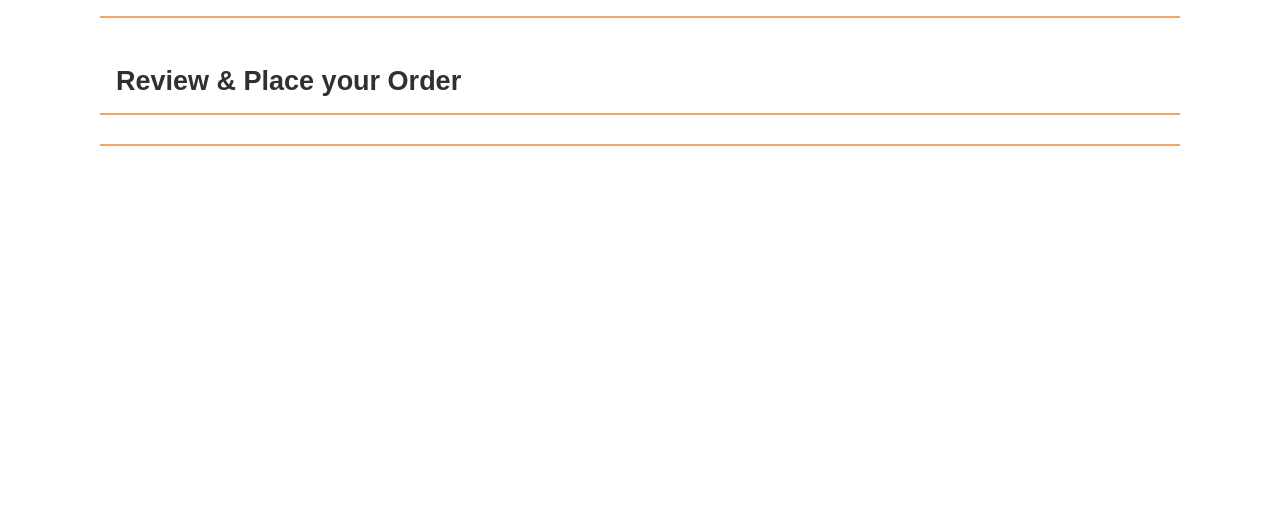
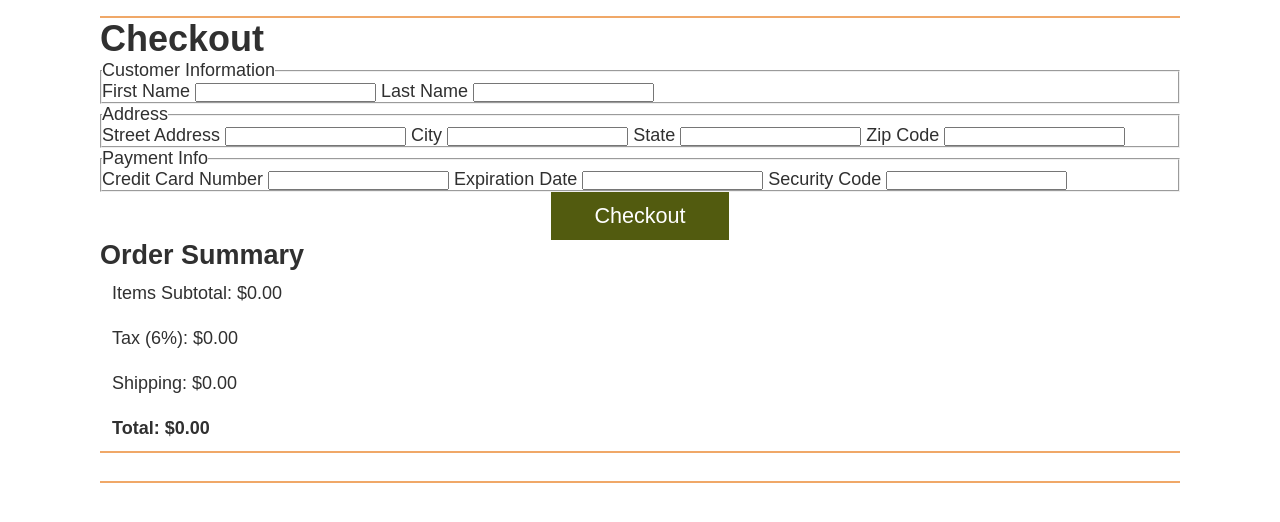
Before and after one commit to Ckangel/wdd330-sleepoutsideT5, a website: page src/checkout/index.html in a window 1280 px wide. Drawn offline with Linux system fonts and the light colour scheme; files that its build step writes are made by us from their sources.

```diff
--- a/src/checkout/index.html
+++ b/src/checkout/index.html
@@ -1,23 +1,64 @@
-<!doctype html>
+<!DOCTYPE html>
+<html lang="en">
+<head>
+  <meta charset="UTF-8" />
+  <meta name="viewport" content="width=device-width, initial-scale=1.0"/>
+  <title>Checkout</title>
+  <link rel="stylesheet" href="/css/style.css"/>
+  <script type="module" src="/js/checkout.js"></script>
+</head>
+<body>
+  <header class="divider" id="main-header"></header>
+  <main class="divider">
+    <h1>Checkout</h1>
+    <form id="checkout-form">
+      <fieldset>
+        <legend>Customer Information</legend>
+        <label for="firstName">First Name</label>
+        <input type="text" id="firstName" required />
 
-<html lang="en">
-  <head>
-    <meta charset="UTF-8" />
+        <label for="lastName">Last Name</label>
+        <input type="text" id="lastName" required />
+      </fieldset>
 
-    <meta name="viewport" content="width=device-width, initial-scale=1.0" />
+      <fieldset>
+        <legend>Address</legend>
+        <label for="street">Street Address</label>
+        <input type="text" id="street" required />
 
-    <title>Sleep Outside | Checkout</title>
+        <label for="city">City</label>
+        <input type="text" id="city" required />
 
-    <link rel="stylesheet" href="css/style.css" />
-  </head>
+        <label for="state">State</label>
+        <input type="text" id="state" required />
 
-  <body>
-    <header class="divider" id="main-header"></header>
-    <main class="divider">
-      <section class="products">
-        <h2>Review & Place your Order</h2>
-      </section>
-    </main>
-    <footer class="divider" id="main-footer"></footer>
-  </body>
+        <label for="zip">Zip Code</label>
+        <input type="text" id="zip" required />
+      </fieldset>
+
+      <fieldset>
+        <legend>Payment Info</legend>
+        <label for="ccNum">Credit Card Number</label>
+        <input type="text" id="ccNum" required />
+
+        <label for="expDate">Expiration Date</label>
+        <input type="text" id="expDate" required />
+
+        <label for="secCode">Security Code</label>
+        <input type="text" id="secCode" required />
+      </fieldset>
+
+      <button type="submit">Checkout</button>
+    </form>
+
+    <aside id="order-summary">
+      <h2>Order Summary</h2>
+      <p>Items Subtotal: $<span id="subtotal">0.00</span></p>
+      <p>Tax (6%): $<span id="tax">0.00</span></p>
+      <p>Shipping: $<span id="shipping">0.00</span></p>
+      <p><strong>Total: $<span id="order-total">0.00</span></strong></p>
+    </aside>
+  </main>
+  <footer class="divider" id="main-footer"></footer>
+</body>
 </html>
--- a/src/css/style.css
+++ b/src/css/style.css
@@ -304,7 +304,9 @@
   gap: 0.9em;
   margin: 0.5em 0;
 }
-
+#productPriceContainer {
+  margin: 1em 0;
+}
 .cart-qty-input {
   width: 60px;
   padding: 10px;
--- a/src/js/ProductDetails.mjs
+++ b/src/js/ProductDetails.mjs
@@ -83,7 +83,7 @@
     const discountPercent = Math.round((discountAmount / product.SuggestedRetailPrice) * 100);
 
     const discountFlag = document.createElement("div");
-    discountFlag.classList.add("discount-flag"); // You can style this in CSS
+    discountFlag.classList.add("discount-flag");
     discountFlag.textContent = `Save $${discountAmount} (${discountPercent}%)`;
 
     // Insert discount flag above the image
--- a/src/js/checkout.js
+++ /dev/null
@@ -1,3 +0,0 @@
-import { loadHeaderFooter } from "./utils.mjs";
-
-loadHeaderFooter();
```
Also changed, not shown: src/index.html (+31 -7 lines), src/js/CheckoutProcess.mjs (added, +23 -0 lines).
